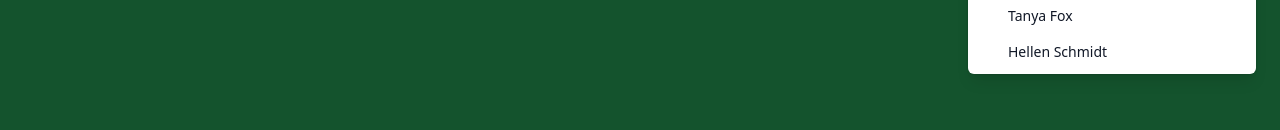
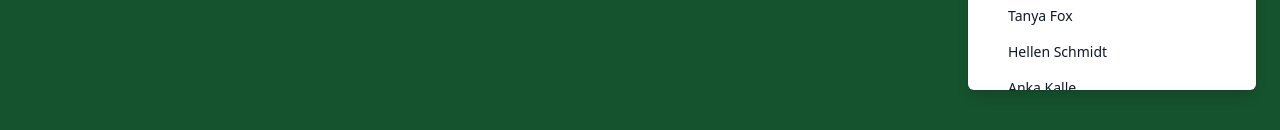
Before and after one commit to axelhagerback/videoplayer, a Vue app: page / in a window 1280 px wide. Both pictures are taken after a click on the button "Wade Pooper". Shown: the part 218-348 px from the top of the page. Built offline with nearby package versions, Linux system fonts and the light colour scheme.

Commit message:
Changed dropdown const and property to more suited names

```diff
--- a/src/components/Dropdown.vue
+++ b/src/components/Dropdown.vue
@@ -8,25 +8,27 @@
     ListboxOption,
   } from '@headlessui/vue'
 
-  const people = [
+  const videos = [
     { name: 'Wade Pooper' },
     { name: 'Arlene Mccoy' },
     { name: 'Devon Webb' },
     { name: 'Tom Cook' },
     { name: 'Tanya Fox' },
     { name: 'Hellen Schmidt' },
+    { name: 'Anka Kalle' },
+    { name: 'Big ManStinkie' },
   ]
-  const selectedPerson = ref(people[0])
+  const selectedVideo= ref(videos[0])
   </script>
 
   <template>
     <div class="float-right m-6 top-16 w-72">
-      <Listbox v-model="selectedPerson">
+      <Listbox v-model="selectedVideo">
         <div class="relative mt-1">
           <ListboxButton
             class="relative w-full cursor-default rounded-lg bg-white py-2 pl-3 pr-10 text-left shadow-md focus:outline-none focus-visible:border-indigo-500 focus-visible:ring-2 focus-visible:ring-white focus-visible:ring-opacity-75 focus-visible:ring-offset-2 focus-visible:ring-offset-orange-300 sm:text-sm"
           >
-            <span class="block truncate">{{ selectedPerson.name }}</span>
+            <span class="block truncate">{{ selectedVideo.name }}</span>
             <span
               class="pointer-events-none absolute inset-y-0 right-0 flex items-center pr-2"
             >
@@ -47,9 +49,9 @@
             >
               <ListboxOption
                 v-slot="{ active, selected }"
-                v-for="person in people"
-                :key="person.name"
-                :value="person"
+                v-for="video in videos"
+                :key="video.name"
+                :value="video"
                 as="template"
               >
                 <li
@@ -63,7 +65,7 @@
                       selected ? 'font-medium' : 'font-normal',
                       'block truncate',
                     ]"
-                    >{{ person.name }}</span
+                    >{{ video.name }}</span
                   >
                   <span
                     v-if="selected"
```
